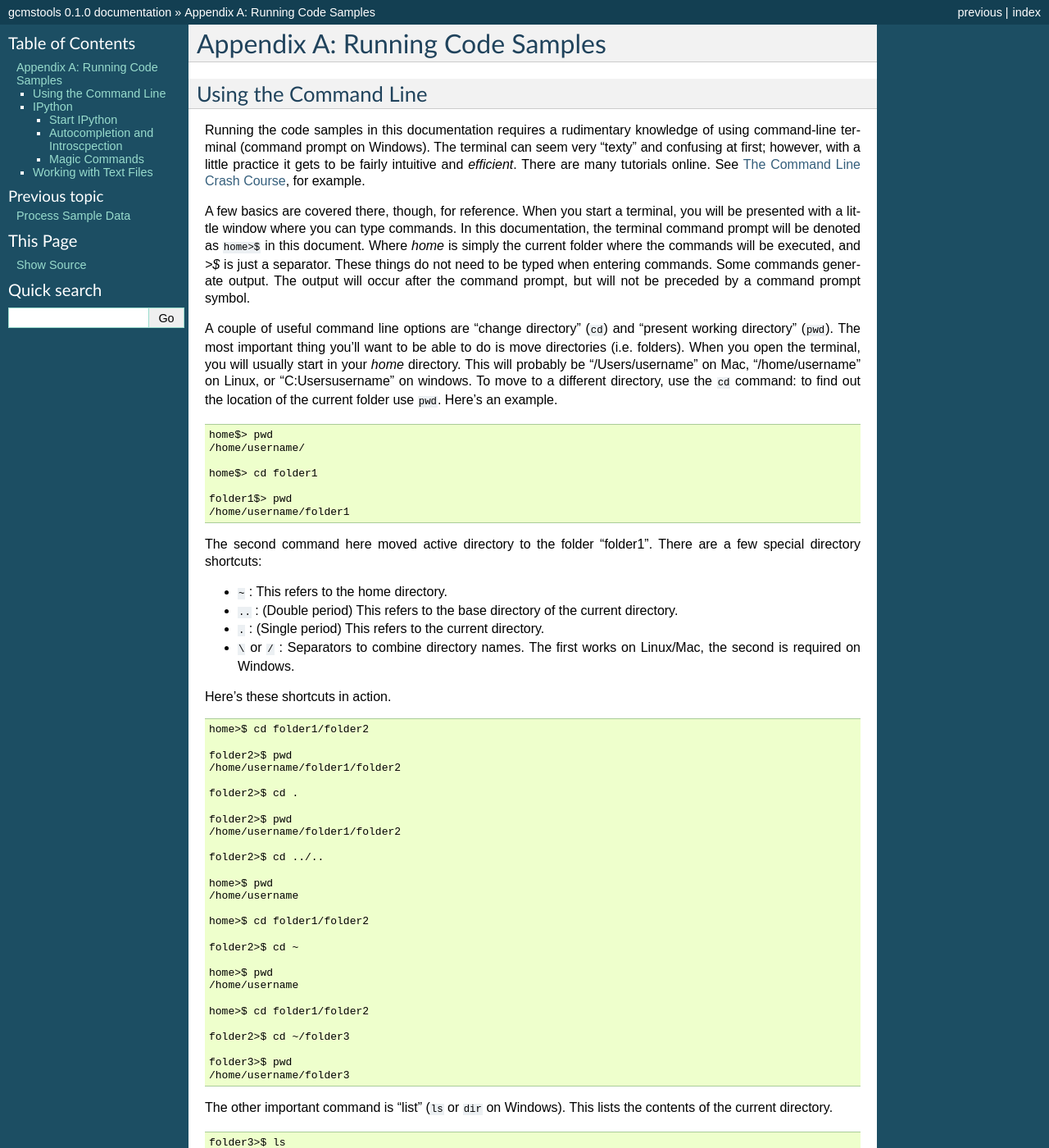
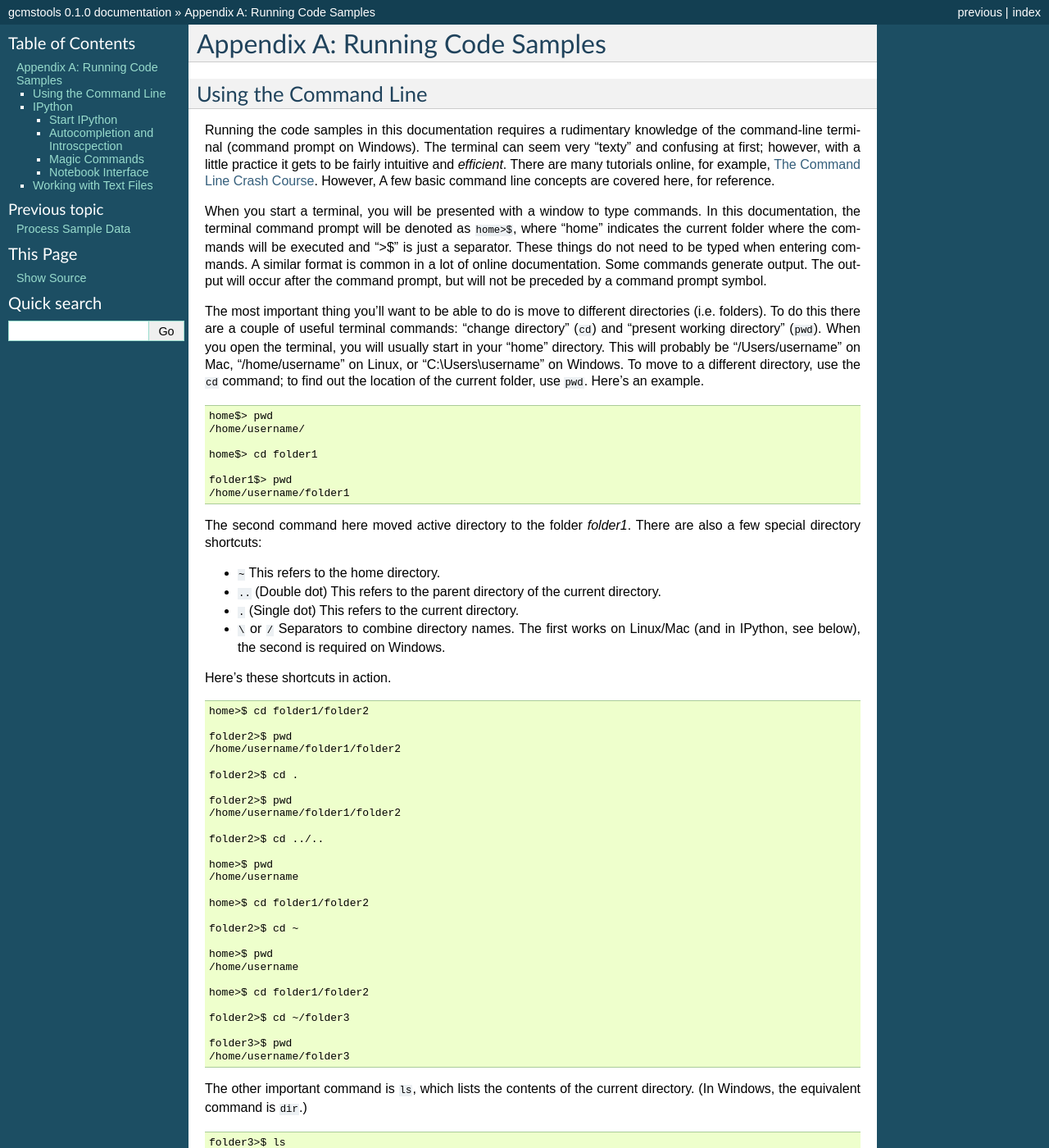
Before and after one commit to rnelsonchem/gcmstools, a Sphinx documentation site: the page built from docs/appendA.rst, in a window 1280 px wide and 1400 px high. Shown: the whole window at 82% size. Built offline with Sphinx 7.4.7, drawn with Linux system fonts in a browser that asks for light colours; some of the changed text lies outside the part shown.

Commit message:
Updated Appendix A

```diff
--- a/docs/appendA.rst
+++ b/docs/appendA.rst
@@ -7,27 +7,28 @@
 ----------------------
 
 Running the code samples in this documentation requires a rudimentary
-knowledge of using command-line terminal (command prompt on Windows). The
+knowledge of the command-line terminal (command prompt on Windows). The
 terminal can seem very "texty" and confusing at first; however, with a little
 practice it gets to be fairly intuitive and *efficient*. There are many
-tutorials online. See `The Command Line Crash Course`_, for example.
+tutorials online, for example, `The Command Line Crash Course`_. However, A
+few basic command line concepts are covered here, for reference.
 
-A few basics are covered there, though, for reference. When you start a
-terminal, you will be presented with a little window where you can type
+When you start a terminal, you will be presented with a window to type
 commands. In this documentation, the terminal command prompt will be denoted
-as ``home>$`` in this document. Where *home* is simply the current folder
-where the commands will be executed, and *>$* is just a separator. These
-things do not need to be typed when entering commands. Some commands generate
-output. The output will occur after the command prompt, but will not be
-preceded by a command prompt symbol.
+as ``home>$``, where "home" indicates the current folder where the commands
+will be executed and ">$" is just a separator. These things do not need to be
+typed when entering commands. A similar format is common in a lot of online
+documentation.  Some commands generate output. The output will occur after the
+command prompt, but will not be preceded by a command prompt symbol.
 
-A couple of useful command line options are "change directory" (``cd``) and
-"present working directory" (``pwd``). The most important thing you'll want to
-be able to do is move directories (i.e. folders). When you open the terminal,
-you will usually start in your *home* directory. This will probably be
-"/Users/username" on Mac, "/home/username" on Linux, or "C:\Users\username" on
-windows. To move to a different directory, use the ``cd`` command: to find out
-the location of the current folder use ``pwd``. Here's an example.
+The most important thing you'll want to be able to do is move to different
+directories (i.e. folders). To do this there are a couple of useful terminal
+commands: "change directory" (``cd``) and "present working directory"
+(``pwd``).  When you open the terminal, you will usually start in your "home"
+directory. This will probably be "/Users/username" on Mac, "/home/username" on
+Linux, or "C:\\Users\\username" on Windows. To move to a different directory,
+use the ``cd`` command; to find out the location of the current folder, use
+``pwd``.  Here's an example.
 
 .. code::
 
@@ -39,15 +40,15 @@
     folder1$> pwd
     /home/username/folder1
 
-The second command here moved active directory to the folder "folder1". There
-are a few special directory shortcuts:
+The second command here moved active directory to the folder *folder1*. There
+are also a few special directory shortcuts:
 
-* ``~`` : This refers to the home directory.
-* ``..`` :  (Double period) This refers to the base directory of the current
+* ``~`` This refers to the home directory.
+* ``..`` (Double dot) This refers to the parent directory of the current
   directory.
-* ``.`` : (Single period) This refers to the current directory.
-* ``\`` or ``/`` : Separators to combine directory names. The first works on
-  Linux/Mac, the second is required on Windows.
+* ``.`` (Single dot) This refers to the current directory.
+* ``\`` or ``/`` Separators to combine directory names. The first works on
+  Linux/Mac (and in IPython, see below), the second is required on Windows.
 
 Here's these shortcuts in action.
 
@@ -82,8 +83,8 @@
     folder3>$ pwd
     /home/username/folder3
 
-The other important command is "list" (``ls`` or ``dir`` on Windows). This
-lists the contents of the current directory.
+The other important command is ``ls``, which lists the contents of the current
+directory. (In Windows, the equivalent command is ``dir``.)
 
 .. code::
 
@@ -123,13 +124,12 @@
     Hello World
 
 The default Python interpreter is very limited, which is why IPython was
-developed. IPython is an advanced Python interpreter, which gives you things
-like autocompletion and introspection, just to name two. In addition, this
-project has grown substantially, and in addition to a terminal based
-interpreter, there is also a GUI version and a very cool web-based Notebook as
-well. In this documentation, we are only going to use the terminal version of
-IPython. To learn more about the other features, consult the `IPython
-documentation`_.
+developed. IPython is an advanced Python interpreter, which has several
+advanced features like autocompletion and introspection, just to name two.
+Over the years, this project has grown substantially, and in addition to a
+terminal based interpreter, there is now a GUI version and a very cool
+web-based Notebook as well. To learn more about the other features, consult
+the `IPython documentation`_.
 
 IPython is started from the terminal using the ``ipython`` command::
 
@@ -149,17 +149,20 @@
     In [2]: print('Hello World')
     Hello World
 
-The ``In [#]:`` prompt now takes the place of the ``>>>`` prompt in the
-regular Python interpreter. In addition, certain types of output are preceded
-by the ``Out[#]:`` prompt. The numbers in brackets help you to determine the
-order that commands are processed. For this documentation, though, the numbers
-will be striped for clarity: e.g. ``In :`` and ``Out:`` will denote commands
-run and output, respectively, in an IPython interpreter.
+The ``In [#]:`` prompt now takes the place of ``>>>`` in the regular Python
+interpreter. In addition, certain types of output are preceded by an
+``Out[#]:`` prompt. The numbers in brackets help you to determine the order
+that commands are processed. For this documentation, though, the numbers will
+be stripped for clarity, e.g. ``In :`` and ``Out:``. If you see these prompts,
+you should know that the commands are being run in an IPython session.
 
 .. _ipytab:
 
 Autocompletion and Introscpection
 +++++++++++++++++++++++++++++++++
+
+The take home message of this section is *use the Tab key a lot!* It will make
+you much more productive.
 
 Two very nice aspect of the IPython interpreter are autocompletion and object
 introspection. Both of these will make use of the Tab key on your keyboard; in
@@ -174,7 +177,7 @@
     In : print(my_string)
     Hello World
 
-To determine the methods available to a string object, we can use IPythons
+To determine the methods available to a string object, we can use IPython's
 object introspection.
 
 .. code::
@@ -211,9 +214,6 @@
 Notice that when you type tab here IPython automatically expands this to
 ``my_string.isidentifier``. This works for path strings as well.
 
-The take home message here is: *use the Tab key a lot!* It will make you much
-more productive.
-
 .. note::
 
     It should be pointed out that tab completion also works on the regular
@@ -222,19 +222,20 @@
 Magic Commands
 ++++++++++++++
 
-IPython has a number of special commands that make the IPython interpreter
-behave much like a command-line terminal. These commands, called Magic
-Commands, are preceded by ``%`` or ``%%``. The `magic command documentation`_
-covers most of these commands, but a few that are useful to the examples in
-this document are discussed here.
+IPython has a number of special commands that make its interpreter behave much
+like a command-line terminal. These commands, called Magic Commands, are
+preceded by ``%`` or ``%%``. The `magic command documentation`_ covers many of
+them, but a few that are useful to the examples in this document are discussed
+here.
 
 The magics ``%cd``, ``%pwd``, and ``%ls`` serve the exact same purpose as in
-the terminal. A very useful magic, though, is ``%run``, which can be used to
-execute a Python program file from inside the IPython session. This is best
-explained by example. Create a new folder called ``folder1`` in your home
-directory. Create the file ``test.py`` in ``folder1`` and paste the following
-code into that file. (See :ref:`textfiles` for some information on text files
-and Python programs.)
+the terminal. Another very useful magic is ``%run``. This command executes a
+Python program file from inside the IPython session, and in addition to
+executing the code, it also loads the data and variables into the current
+IPython session. This is best explained by example. Create a new folder called
+``folder1`` in your home directory. Create the file ``test.py`` in ``folder1``
+and paste the following code into that file. (See :ref:`textfiles` for some
+information on text files and Python programs.)
 
 .. code:: python
 
@@ -282,12 +283,17 @@
     Out: Hello WorldHello WorldHello WorldHello WorldHello WorldHello
     WorldHello WorldHello World
 
-As you can see, this is a very powerful way to save your work for later or run
-code that is fairly repetitive.
+As you can see, this is a very powerful way to save your work for later or to
+run code that is fairly repetitive.
 
 .. _IPython documentation: http://ipython.org/documentation.html
 .. _magic command documentation: http://ipython.org/ipython-doc/
     dev/interactive/tutorial.html
+
+Notebook Interface
+++++++++++++++++++
+
+Todo.
 
 
 .. _textfiles:
@@ -308,9 +314,11 @@
 panels are doing. Some internet searches will reveal other text editors if
 you'd prefer something smaller. (Do *not* use MS Notepad.)
 
-The ".py" suffix for Python programs is usually not important. However, on
-Windows at least, this file extension will make it possible to double-click to
-run the program, which is a feature that some people prefer.
+The ".py" suffix for Python programs can be important.  On Windows, however,
+file extensions are not shown by default, which makes them difficult to
+modify. In these cases, you may inadvertently create a file with the extension
+".py.txt", which will not behave as you expect. Consult the internet for ways
+to show file extensions on a Windows machine.
 
 .. _Spyder: https://code.google.com/p/spyderlib/
 .. _information on running Spyder: http://
```
Also changed, not shown: other parts of docs/appendA.rst (+2 -2 lines).
